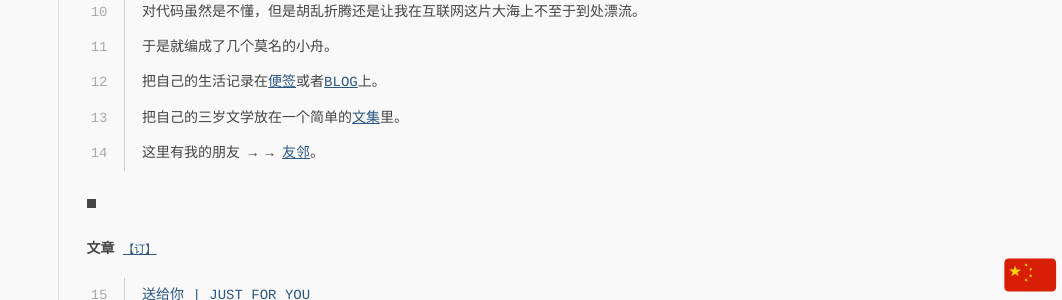
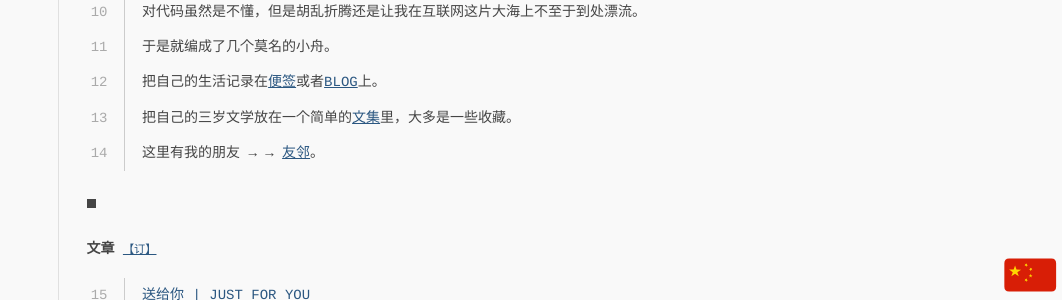
Before and after one commit to Sansuiz/sansuiz.github.io, a Jekyll site: the page built from index.html, in a window 1280 px wide. Shown: the part 579-879 px from the top of the page, without its empty margins (218-1280 px from the left). Built offline with Jekyll 4.4.1, drawn with Linux system fonts in a browser that asks for light colours; comment, search, counter and statistics services are not loaded.

Commit message:
Update index.html

```diff
--- a/index.html
+++ b/index.html
@@ -73,7 +73,7 @@ header_content: |
 
   {% assign i = i | plus: 1 %}
   {% capture content do %}
-    把自己的三岁文学放在一个简单的<a href="/">文集</a>里。
+    把自己的三岁文学放在一个简单的<a href="/">文集</a>里，大多是一些收藏。
   {% endcapture %}{% include line.html i=i content=content %}
 
   {% assign i = i | plus: 1 %}
```
